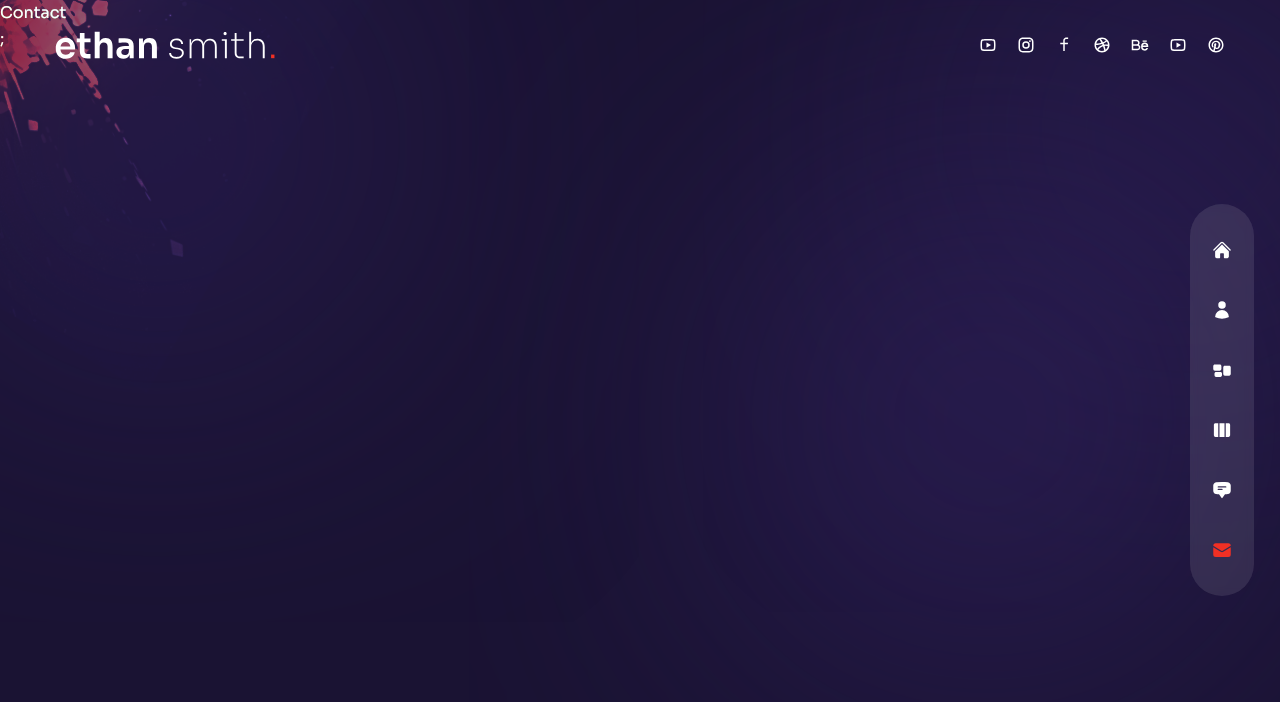
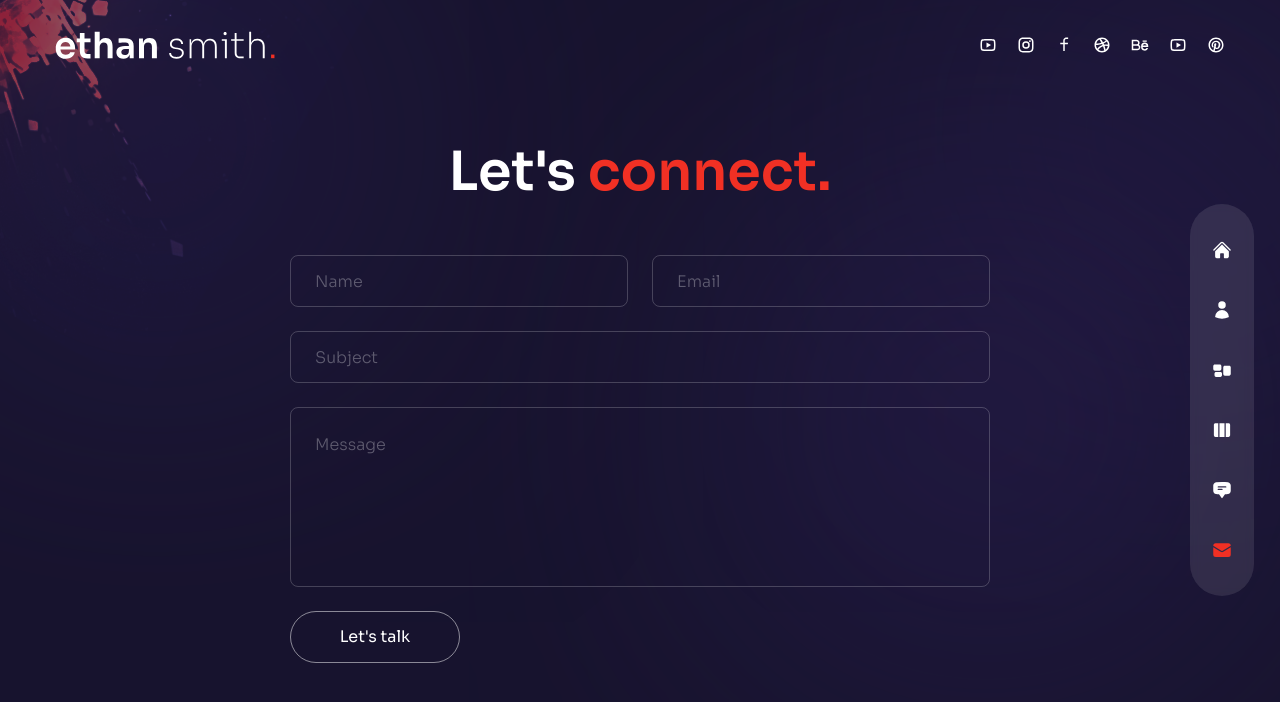
Before and after one commit to wb-keeper/ethan, a Next.js app: page /contact in a window 1280 px wide. Shown: the top 702 px of the page. Built offline with nearby package versions, Linux system fonts and the light colour scheme.

Commit message:
Finished the project.

```diff
--- a/pages/contact/index.js
+++ b/pages/contact/index.js
@@ -1,5 +1,45 @@
+import { BsArrowRight } from "react-icons/bs";
+import { fadeIn } from "../../variants";
+import { motion } from "framer-motion";
 const Contact = () => {
-  return <div>Contact</div>;
+  return (
+    <div className="h-full bg-primary/30">
+      <div className="container mx-auto py-32 text-center xl:text-left flex items-center justify-center h-full">
+        <div className="flex flex-col w-full max-w-[700px]">
+          <motion.h2
+            variants={fadeIn("up", 0.2)}
+            initial="hidden"
+            animate="show"
+            exit="hidden"
+            className="h2 text-center mb-12"
+          >
+            Let's <span className="text-accent">connect.</span>
+          </motion.h2>
+          <motion.form
+            variants={fadeIn("up", 0.4)}
+            initial="hidden"
+            animate="show"
+            exit="hidden"
+            action=""
+            className="flex-1 flex flex-col gap-6 w-full mx-auto"
+          >
+            <div className="flex gap-x-6 w-full">
+              <input type="text" placeholder="name" className="input" />
+              <input type="text" placeholder="email" className="input" />
+            </div>
+            <input type="text" placeholder="subject" className="input" />
+            <textarea placeholder="message" className="textarea"></textarea>
+            <button className="btn rounded-full border border-white/50 max-w-[170px] px-8 transition-all duration-300 flex items-center justify-center overflow-hidden hover:border-accent group">
+              <span className="group-hover:-translate-y-[120%] group-hover:opacity-0 transition-all duration-500">
+                Let's talk
+              </span>
+              <BsArrowRight className="-translate-y-[120%] opacity-0 group-hover:flex group-hover:-translate-y-0 group-hover:opacity-100 transition-all duration-300 absolute text-[22px]" />
+            </button>
+          </motion.form>
+        </div>
+      </div>
+    </div>
+  );
 };
 
 export default Contact;
```
